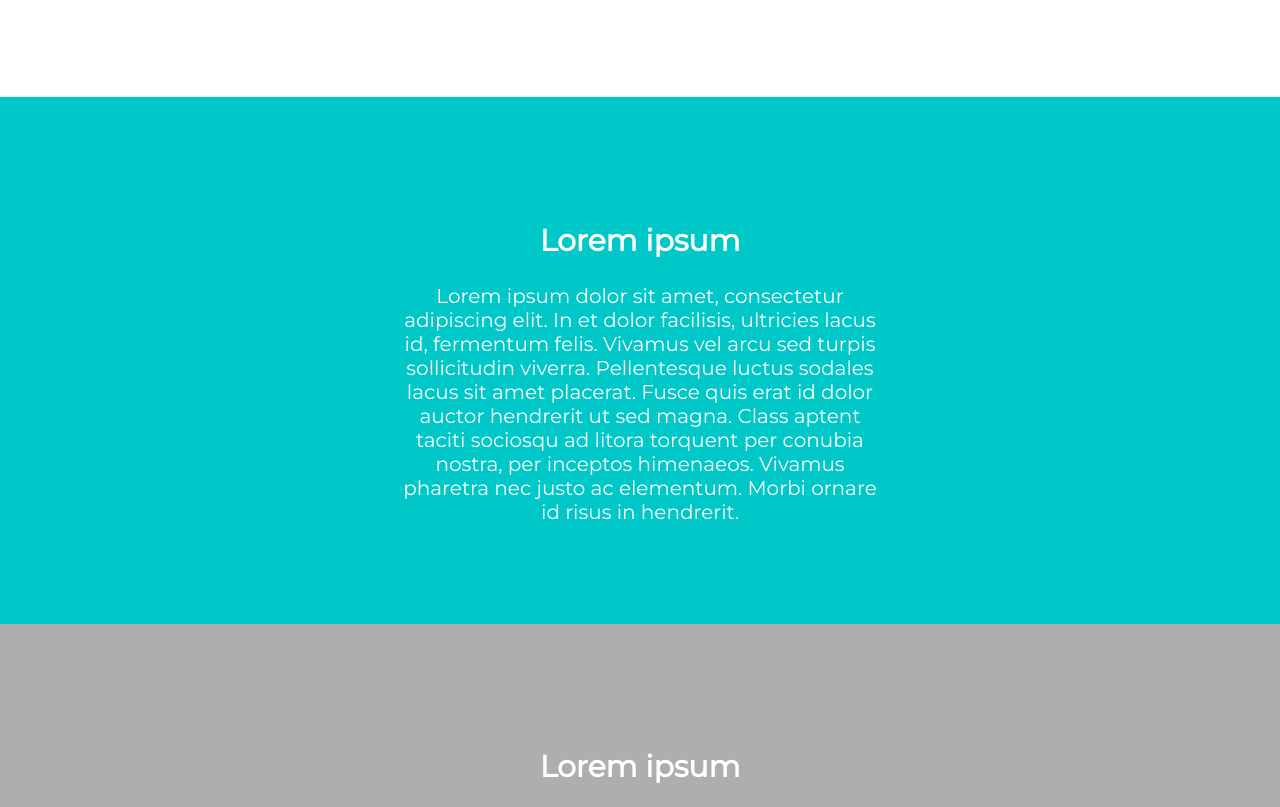
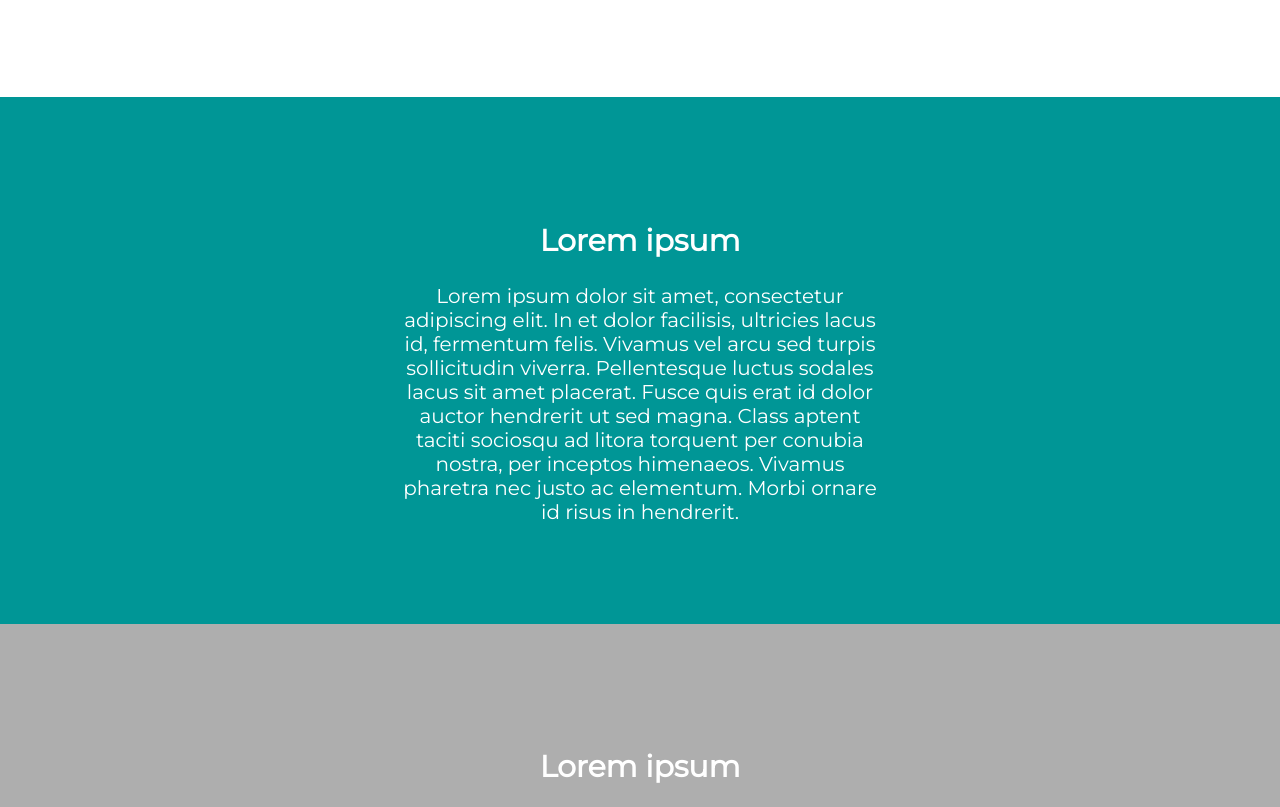
Before and after one commit to Xegion/xegion.github.io, a plain HTML site: page index.html in a window 1280 px wide. Shown: the part 530-1337 px from the top of the page. Drawn offline with Linux system fonts and the light colour scheme.

Commit message:
Update style.css

```diff
--- a/style.css
+++ b/style.css
@@ -38,7 +38,7 @@ p {
 }
 .skybluebox {
 	width: 100%;
-	background-color: #00C8C8;
+	background-color: #009696;
 	color: white;
 	padding-top:100px;
 	padding-bottom: 100px;
```
